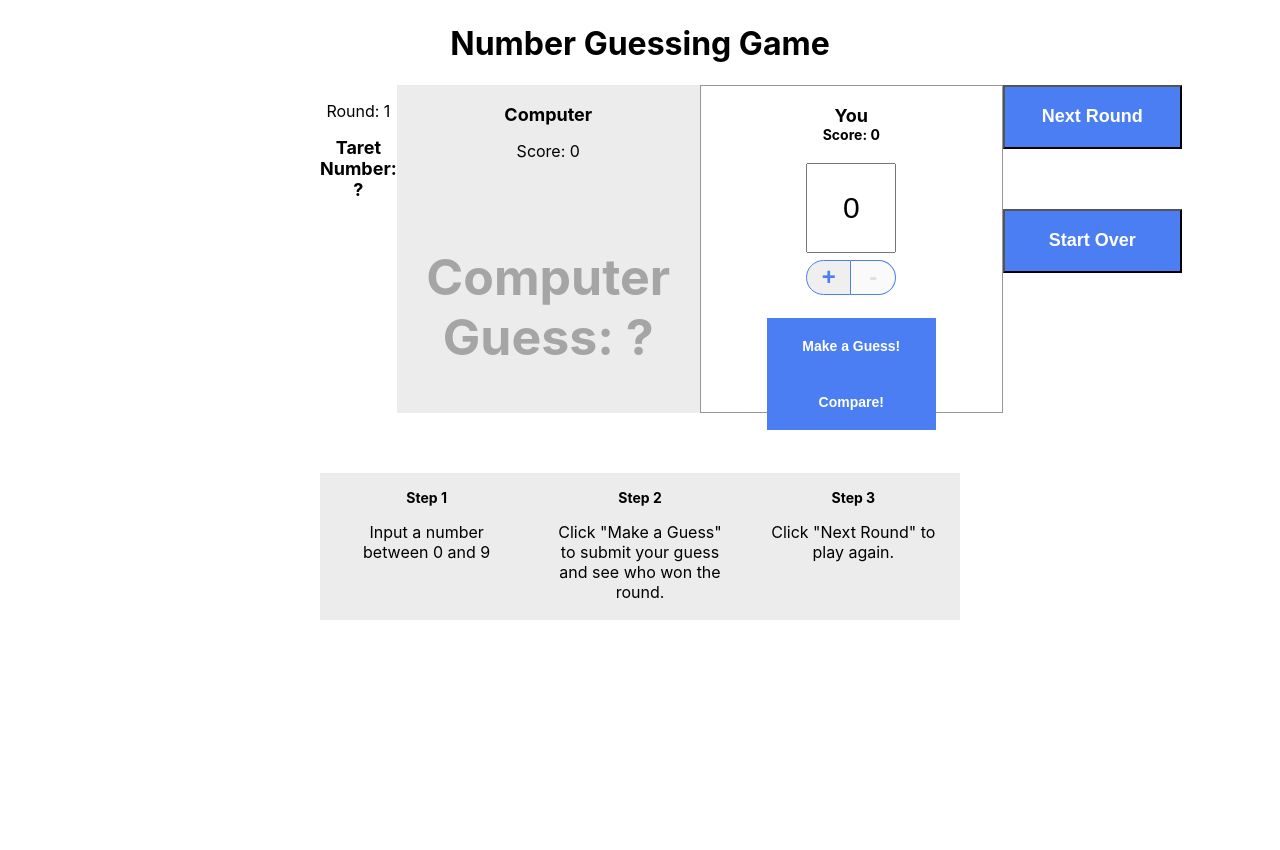
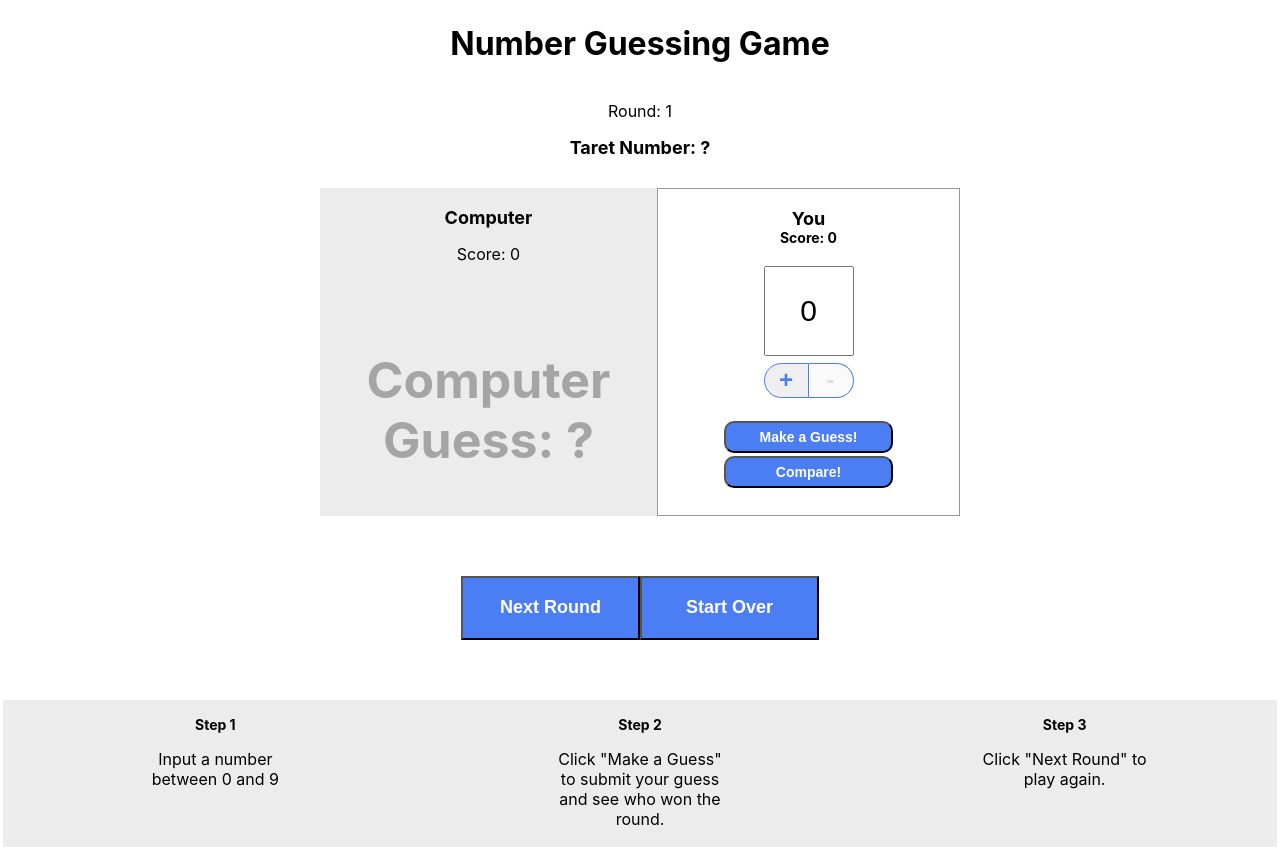
Before and after one commit to manovak24/Number_Guessing_Game, a React (Create React App) app: page / in a window 1280 px wide. Before the commit the page ends 800 px from the top, so only its background shows below. Built offline with nearby package versions, Linux system fonts and the light colour scheme.

Commit message:
Still working on styles.

```diff
--- a/src/App.js
+++ b/src/App.js
@@ -15,6 +15,8 @@ class App extends React.Component {
 
           <Game />
 
+        </div>
+
           <div className="instructions">
             <div className="instruction">
               <h3>Step 1</h3>
@@ -29,7 +31,6 @@ class App extends React.Component {
               <p>Click "Next Round" to play again.</p>
             </div>
           </div>
-        </div>
 
       </div>
     )
--- a/src/Components/game.css
+++ b/src/Components/game.css
@@ -121,12 +121,12 @@
 }
 
 #guess {
-    padding: 20px;
     width: 169px;
-    height: 59px;
-    border: none;
+    height: 2rem;
+    border-radius: 10px;
     font-weight: 700;
     font-size: 14px;
+    margin-bottom: .2rem;
 }
 
 input[type=number]::-webkit-inner-spin-button {
--- a/src/Components/game.js
+++ b/src/Components/game.js
@@ -82,12 +82,14 @@ export default function Game(props) {
 }
 
   return (
-    <div className="guessing-area">
+    <div className="game-area">
+
         <div className="rounds">
             <p className="Round-label">Round: {round}</p>
             <p className="guess-label" >Taret Number: {target}</p>
         </div>
 
+        <div className="guessing-area">
             <div className="guess computer-guess">
                 <div className="guess-title">
                 <p className="guess-label">Computer</p>
@@ -122,6 +124,8 @@ export default function Game(props) {
                 <button className="button" id="guess" onClick={handleGame}>Compare!</button>
             </div>
 
+
+        </div>
         <div className="next-round-container" >
                 <button className="button" id="next-round" onClick={roundNumber}>Next Round</button>
                 <button className="button" id="next-round" onClick={handleRetry}>Start Over</button>
```
Lines whose indentation alone changed are shown as unchanged.
